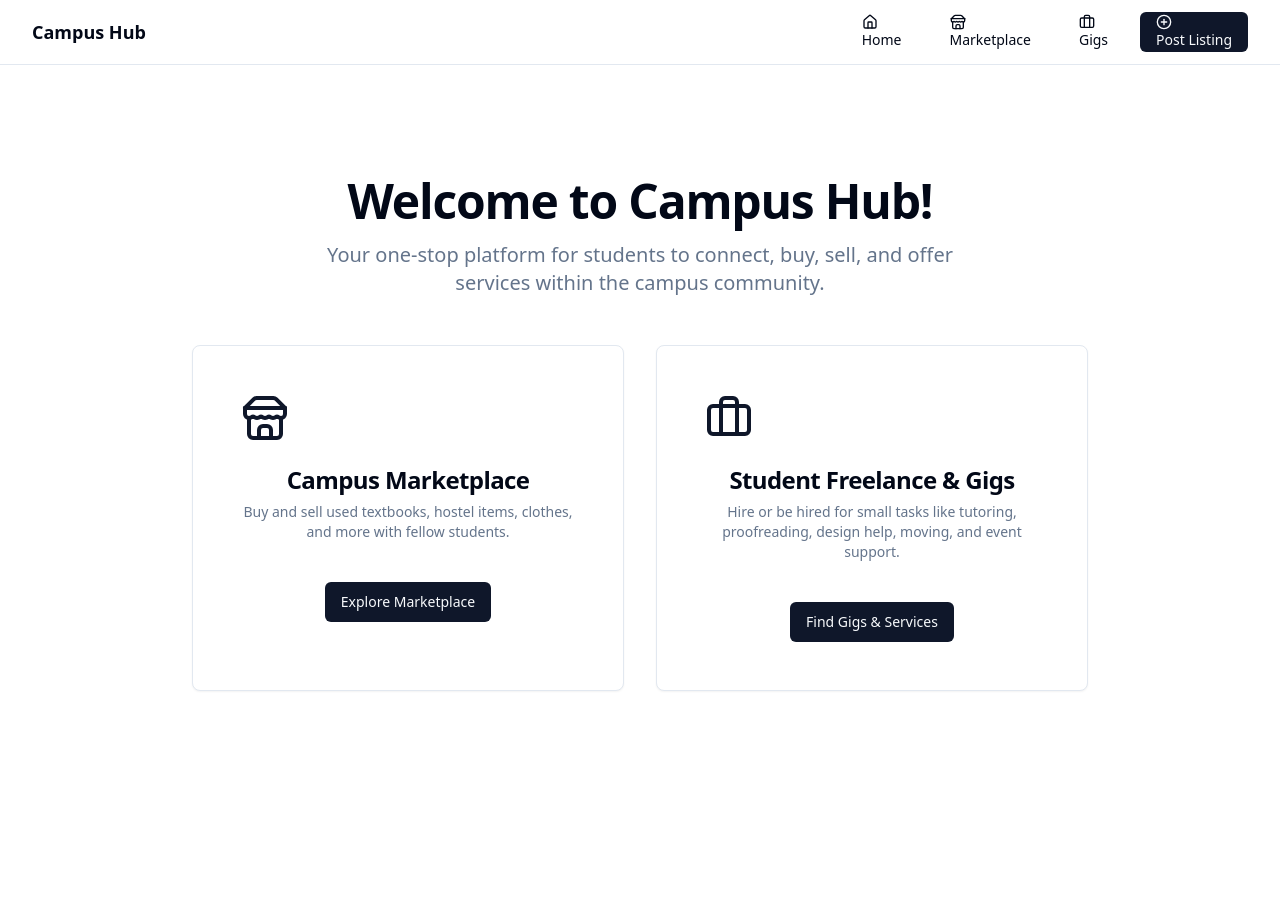
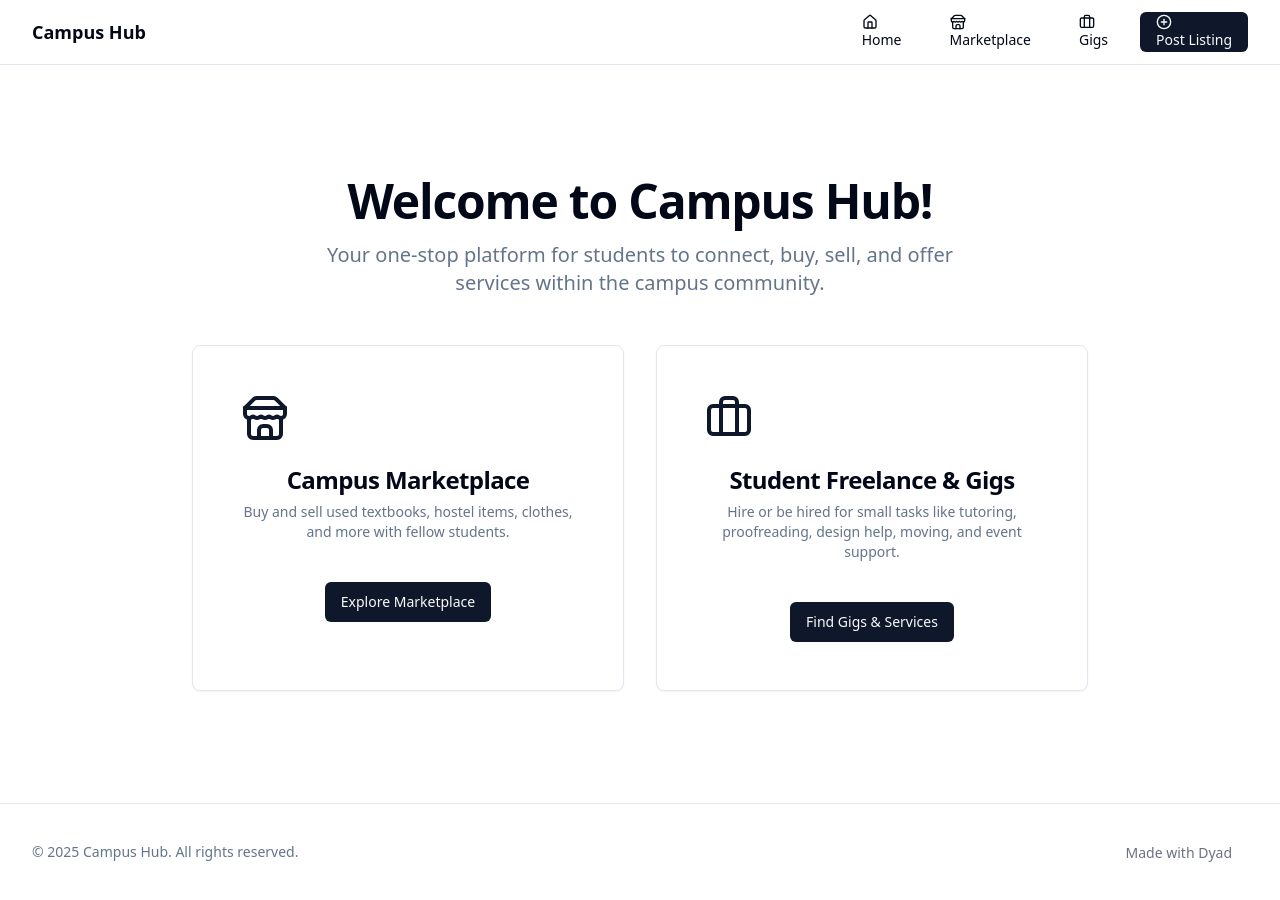
Before and after one commit to Steve-webpng/tab, a React (Vite) app: page / in a window 1280 px wide. Before the commit the page ends 803 px from the top, so only its background shows below. Built offline with nearby package versions, Linux system fonts and the light colour scheme.

Commit message:
[dyad] Re-introduced Footer and Sonner components to complete the layout and enable toast notifications. - wrote 1 file(s)

```diff
--- a/src/components/layout/Layout.tsx
+++ b/src/components/layout/Layout.tsx
@@ -2,19 +2,19 @@
 
 import React from "react";
 import { Outlet } from "react-router-dom";
-import Header from "./Header"; // Re-introducing Header
-// import Footer from "./Footer";
-// import { Toaster as Sonner } from "@/components/ui/sonner";
+import Header from "./Header";
+import Footer from "./Footer"; // Uncommenting Footer import
+import { Toaster as Sonner } from "@/components/ui/sonner"; // Uncommenting Sonner import
 
 const Layout = () => {
   return (
     <div className="flex min-h-screen flex-col">
-      <Header /> {/* Re-introducing Header */}
+      <Header />
       <main className="flex-1 p-4">
         <Outlet />
       </main>
-      {/* <Footer /> */}
-      {/* <Sonner /> */}
+      <Footer /> {/* Re-introducing Footer */}
+      <Sonner /> {/* Re-introducing Sonner */}
     </div>
   );
 };
```
